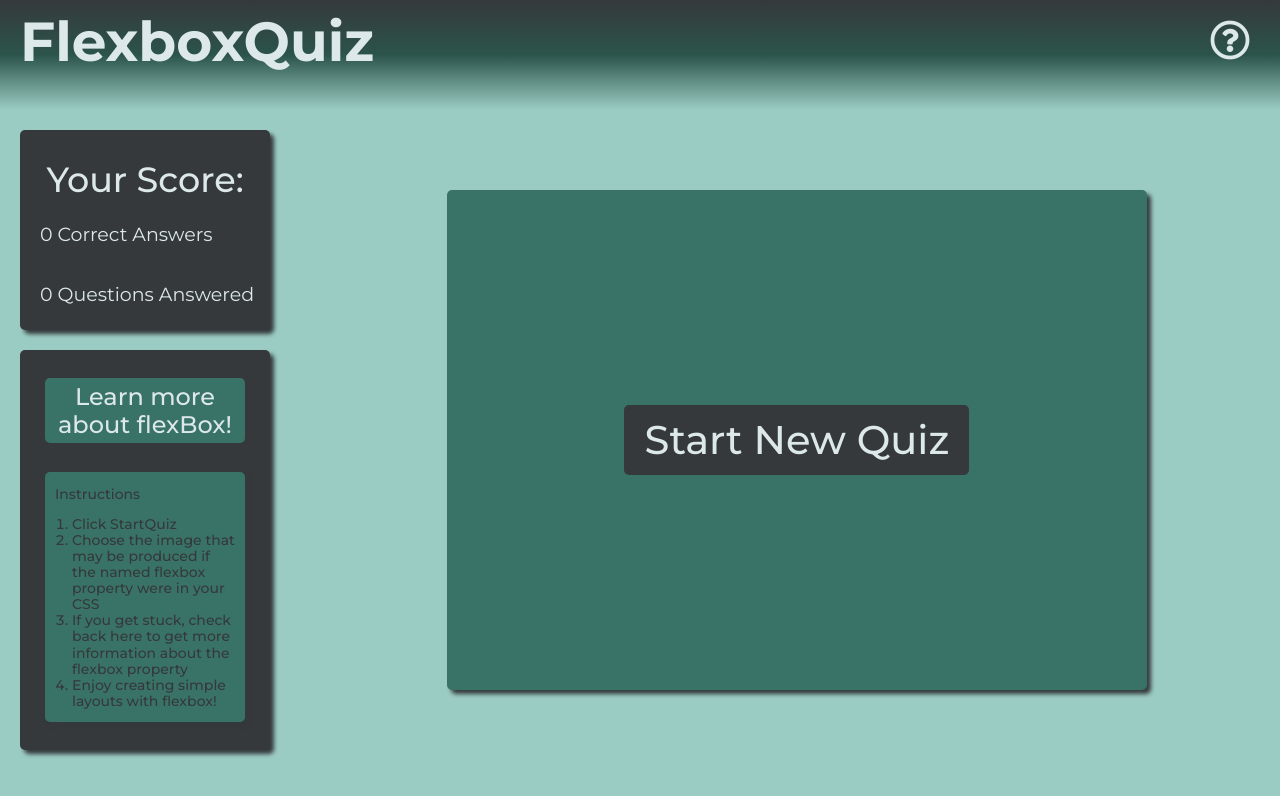
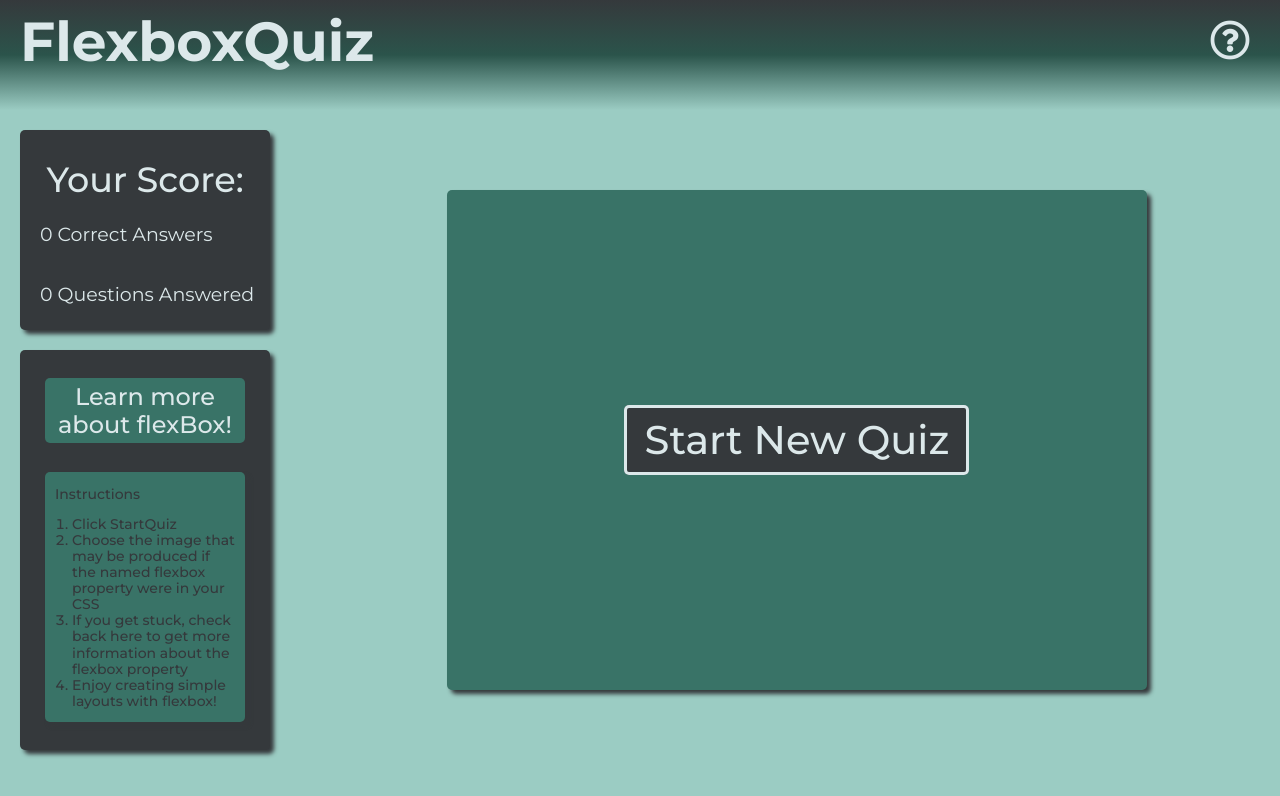
Before and after one commit to dylhof/flexbox-memoize, a React (Create React App) app: page / in a window 1280 px wide. In both pictures the pointer is over the button "Start New Quiz". Shown: the top 796 px of the page. Built offline with nearby package versions, Linux system fonts and the light colour scheme; no server answers.

Commit message:
Add hover state for buttons of an inner border

```diff
--- a/src/styles/_mixins.scss
+++ b/src/styles/_mixins.scss
@@ -23,4 +23,7 @@
   font-weight: 500;
   height: $height;
   width: $width;
+  &:hover {
+    box-shadow: inset 0px 0px 0px 3px $text-green;
+  }
 }
```
